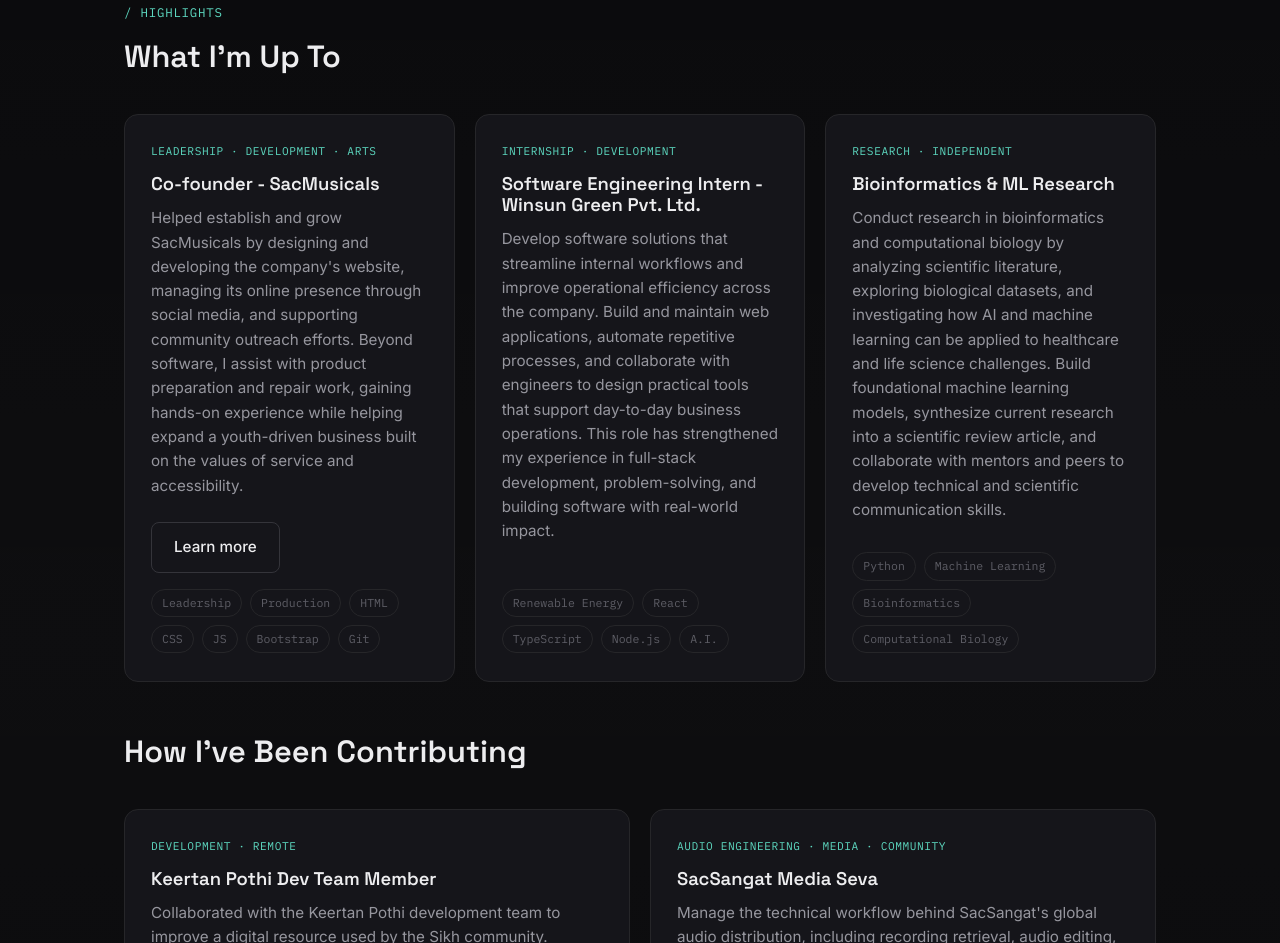
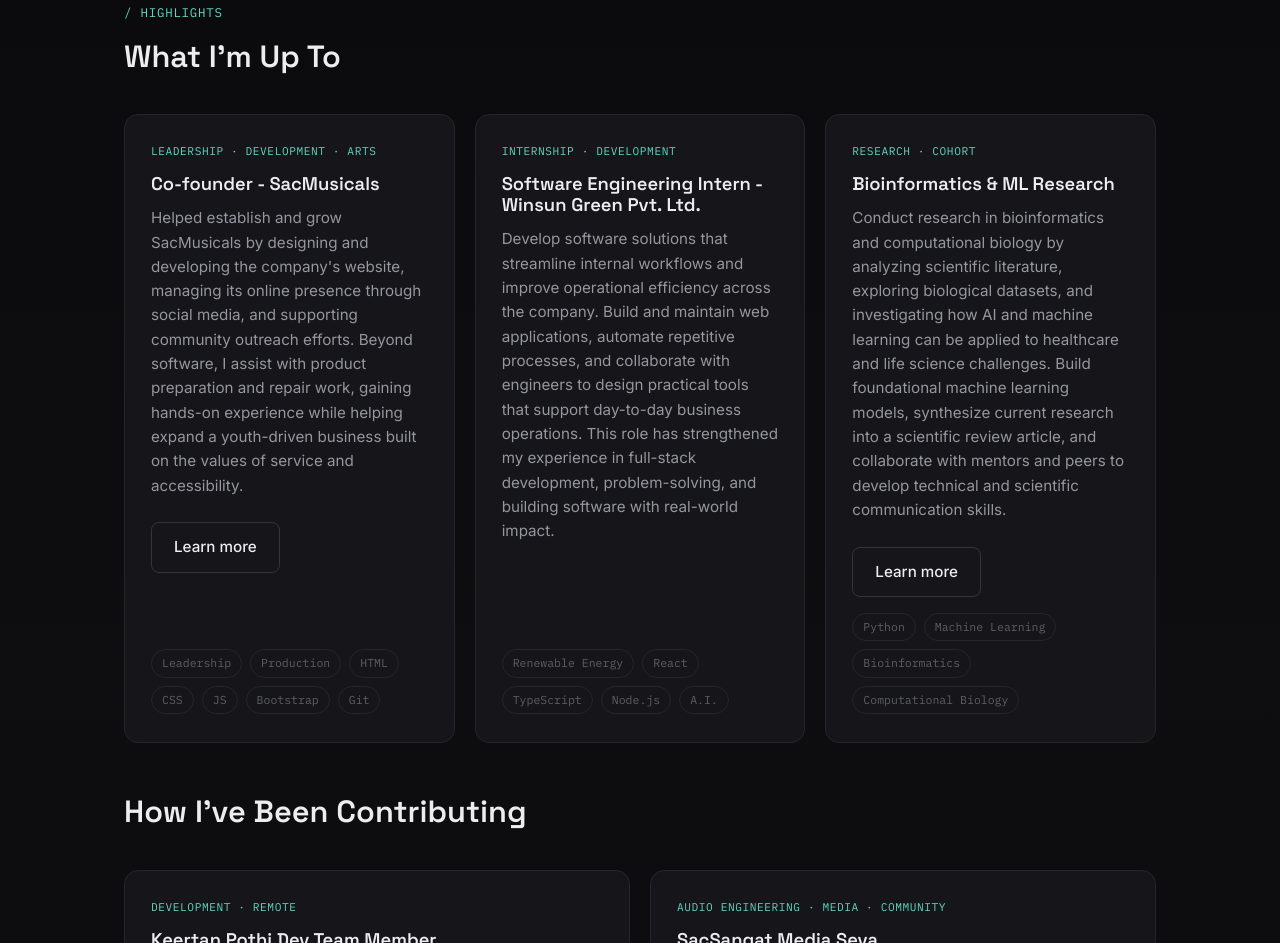
Before and after one commit to codingwithdaas/personal-website, a plain HTML site: page index.html in a window 1280 px wide. Shown: the part 1454-2397 px from the top of the page. Drawn offline with Linux system fonts and the light colour scheme.

Commit message:
bioinformatics research: independent -> cohort, added learn more + github link

```diff
--- a/index.html
+++ b/index.html
@@ -143,10 +143,14 @@
         </article>
 
         <article class="card">
-          <p class="card-tag">Research · Independent</p>
+          <p class="card-tag">Research · Cohort</p>
           <h3 class="card-title">Bioinformatics &amp; ML Research</h3>
           <p class="card-desc">
             Conduct research in bioinformatics and computational biology by analyzing scientific literature, exploring biological datasets, and investigating how AI and machine learning can be applied to healthcare and life science challenges. Build foundational machine learning models, synthesize current research into a scientific review article, and collaborate with mentors and peers to develop technical and scientific communication skills.
+          <br><br>
+            <a href="https://github.com/codingwithdaas/breast-cancer-ml-classification" target="_blank" rel="noopener noreferrer" class="btn btn-secondary btn-small">
+            Learn more
+            </a>
           </p>
           <ul class="card-meta">
             <li>Python</li><li>Machine Learning</li><li>Bioinformatics</li><li>Computational Biology</li>
```
